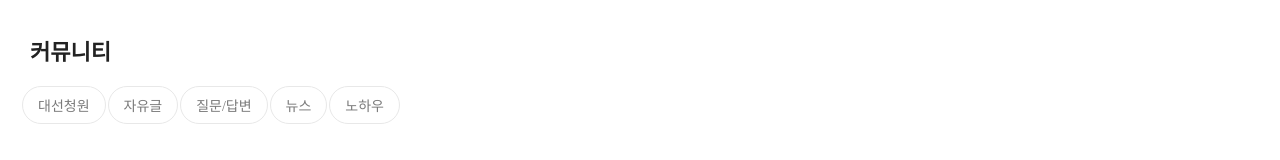
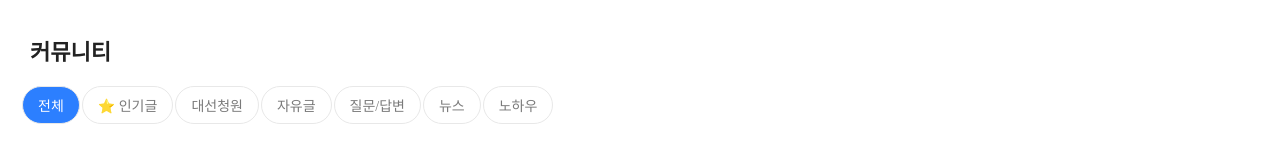
Before and after one commit to peppermintc/community-mobile, a React (Create React App) app: page /community/list in a window 1280 px wide. Shown: the top 160 px of the page. Built offline with nearby package versions, Linux system fonts and the light colour scheme; data requests are answered from the project's data file; grey boxes are pictures that could not be loaded.

Commit message:
카테고리 기본 버튼 두개 추가

```diff
--- a/src/components/CategorySelector.tsx
+++ b/src/components/CategorySelector.tsx
@@ -2,6 +2,7 @@ import React, { MouseEvent, useLayoutEffect, useRef, useState } from "react";
 import { useSelector } from "react-redux";
 import styled from "styled-components";
 import useActionCreators from "../hooks/useActionCreators";
+import { Category } from "../interfaces";
 import { RootState } from "../modules";
 
 interface ButtonsProps {
@@ -123,15 +124,45 @@ const CategorySelector: React.FC = () => {
     (state: RootState) => state.community,
   );
 
-  const { setCategories, setCurrentCategory } = useActionCreators();
+  const { fetchCategories, setCurrentCategory } = useActionCreators();
+
+  const categoryAll: Category = {
+    categoryPk: -1,
+    categoryCode: "ALL",
+    categoryName: "전체",
+  };
+
+  const categoryPopular: Category = {
+    categoryPk: 0,
+    categoryCode: "POPULAR",
+    categoryName: "⭐ 인기글",
+  };
 
   useLayoutEffect(() => {
-    setCategories();
+    const initCategorySelectorState = () => {
+      fetchCategories();
+      setCurrentCategory(categoryAll);
+    };
+    initCategorySelectorState();
   }, []);
 
   return (
     <CategorySelectorContainer>
       <Buttons>
+        <Button
+          key={categoryAll.categoryPk}
+          label={categoryAll.categoryName}
+          isSelected={categoryAll.categoryPk === currentCategory?.categoryPk}
+          onClick={() => setCurrentCategory(categoryAll)}
+        />
+        <Button
+          key={categoryPopular.categoryPk}
+          label={categoryPopular.categoryName}
+          isSelected={
+            categoryPopular.categoryPk === currentCategory?.categoryPk
+          }
+          onClick={() => setCurrentCategory(categoryPopular)}
+        />
         {categories.map((category) => (
           <Button
             key={category.categoryPk}
--- a/src/hooks/useActionCreators.ts
+++ b/src/hooks/useActionCreators.ts
@@ -6,14 +6,14 @@ import * as communityActionCreators from "../modules/community";
 const useActionCreators = () => {
   const dispatch = useDispatch();
 
-  const { setCategories, setCurrentCategory, setPosts, setCurrentPost } =
+  const { fetchCategories, setCurrentCategory, setPosts, setCurrentPost } =
     useMemo(
       () => bindActionCreators(communityActionCreators, dispatch),
       [dispatch],
     );
 
   return {
-    setCategories,
+    fetchCategories,
     setCurrentCategory,
     setPosts,
     setCurrentPost,
--- a/src/modules/community.ts
+++ b/src/modules/community.ts
@@ -22,7 +22,7 @@ const SET_CURRENT_POST = "SET_CURRENT_POST";
 const SET_CURRENT_CATEGORY = "SET_CURRENT_CATEGORY";
 
 // Action Creators
-export const setCategories = () => async (dispatch: Dispatch) => {
+export const fetchCategories = () => async (dispatch: Dispatch) => {
   const categories: Category[] = await axiosGetCategories();
   dispatch({
     type: SET_CATEGORIES,
```
